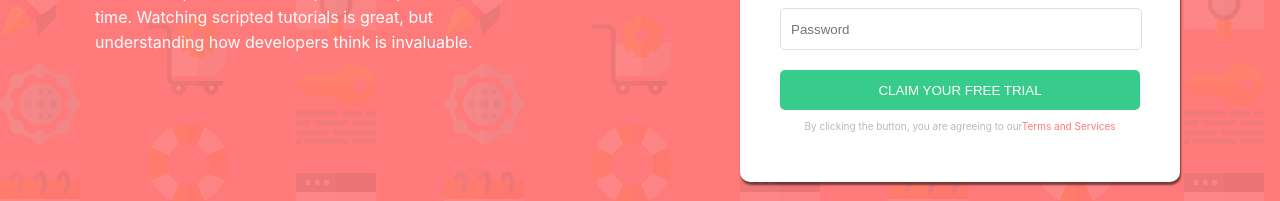
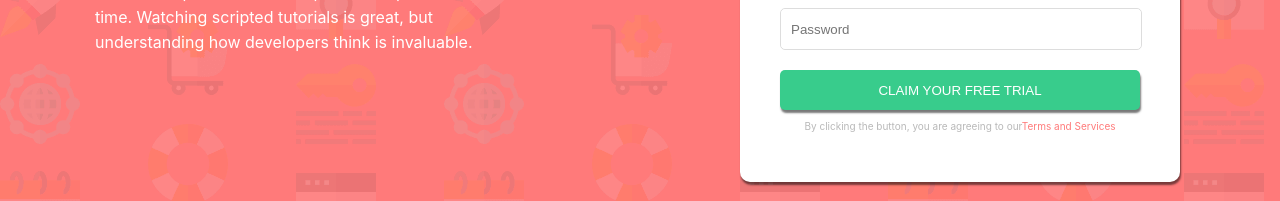
Before and after one commit to ElvaTecnologies/Elva_React-SCSS-training2_Josiah, a React (Create React App) app: page / in a window 1280 px wide. Shown: the part 458-659 px from the top of the page. Built offline with nearby package versions, Linux system fonts and the light colour scheme.

Commit message:
button shadow

```diff
--- a/src/App.scss
+++ b/src/App.scss
@@ -101,6 +101,7 @@
         text-transform: uppercase;
         margin-bottom: 10px;
         color: #fff;
+        box-shadow: 1px 3px 2px #00000087;
       }
       sup {
         font-size: 10px;
```
